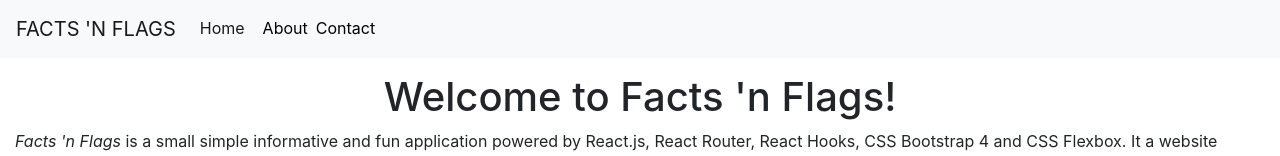
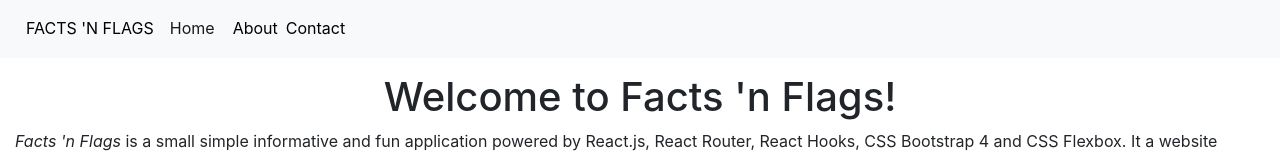
Before and after one commit to Seraph9/Facts_n_Flags, a React (Create React App) app: page /about in a window 1280 px wide. Shown: the top 156 px of the page. Built offline with nearby package versions, Linux system fonts and the light colour scheme.

Commit message:
added react router navlink to navbar for logo name

```diff
--- a/src/Navbar.js
+++ b/src/Navbar.js
@@ -4,7 +4,8 @@ import { NavLink } from 'react-router-dom';
 function Navbar() {
     return (
         <nav className='navbar navbar-expand-lg navbar-light bg-light'>
-            <a className='navbar-brand' href='/about'>FACTS 'N FLAGS</a>
+            {/* <a className='navbar-brand' href='/about'>FACTS 'N FLAGS</a> */}
+            <NavLink to="/about" className="navlinks" activeClassName="is-selected" exact={true}>FACTS 'N FLAGS</NavLink>
             <button className='navbar-toggler' type='button' data-toggle='collapse' data-target='#navbarNavAltMarkup' aria-controls='navbarNavAltMarkup' aria-expanded='false' aria-label='Toggle navigation'>
                 <span className='navbar-toggler-icon'></span>
             </button>
```
